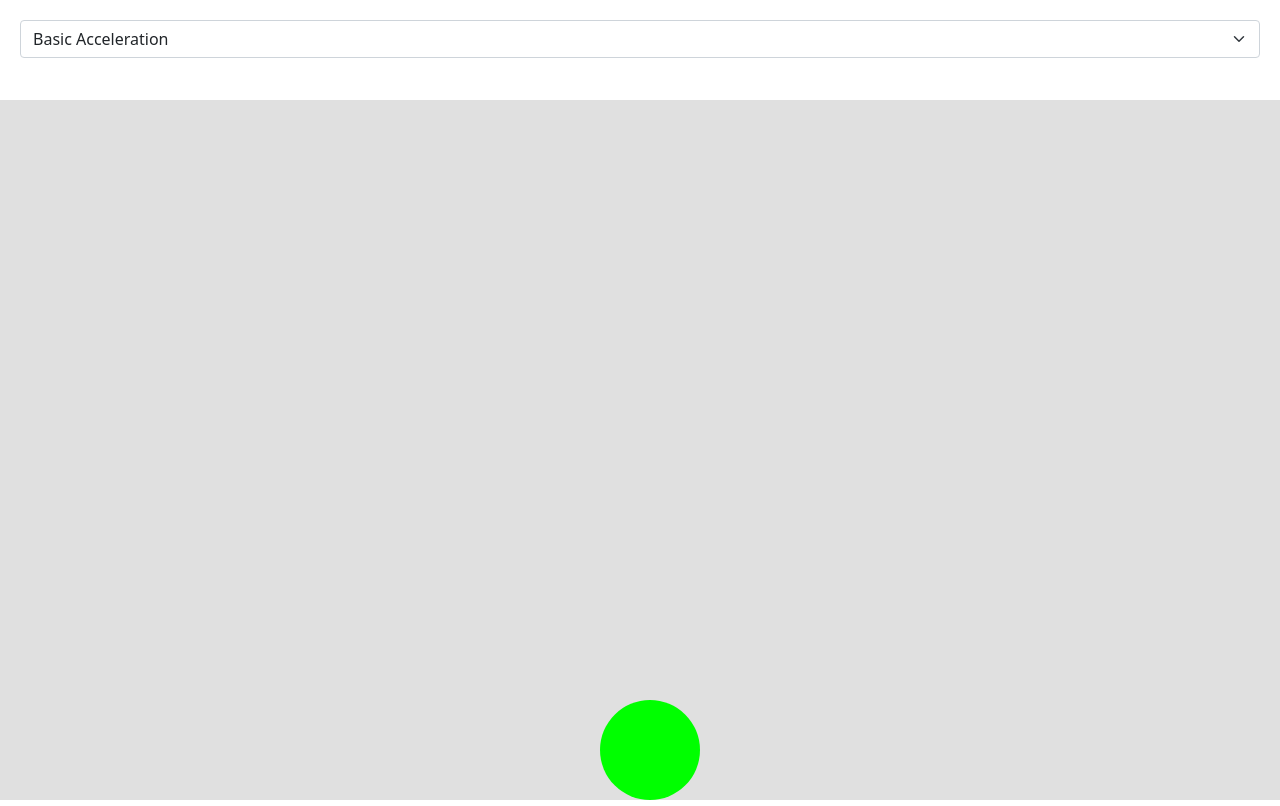
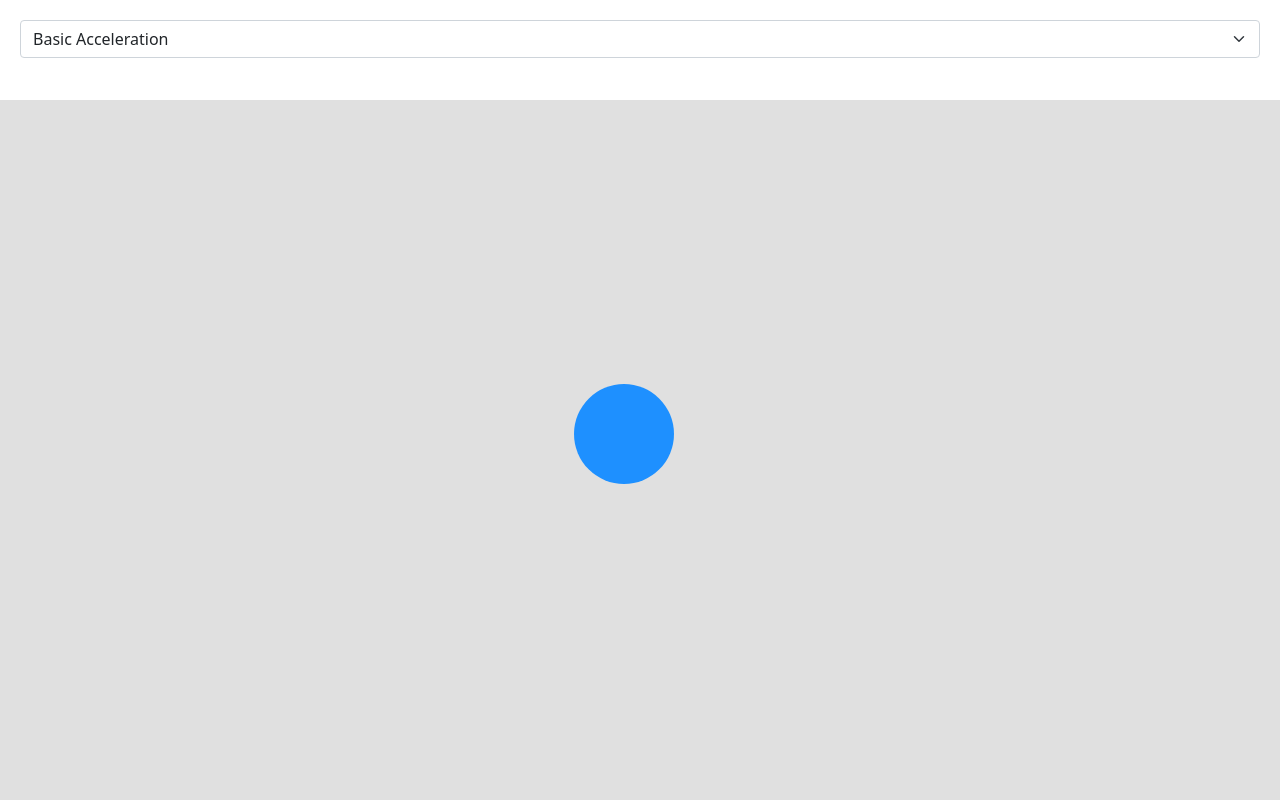
Before and after one commit to ijanzz5621/threejs-tutorial, a website built with Parcel: page src/index-animation-learning.html in a window 1280 px wide. Built offline with nearby package versions, Linux system fonts and the light colour scheme.

Commit message:
Fix animation for bouncing ball

```diff
--- a/src/index-animation-learning.html
+++ b/src/index-animation-learning.html
@@ -26,7 +26,7 @@
 
         </div>
         <div id="content" style="background-color: #E0E0E0; width: 100vw; height:calc(100vh - 100px) !important;">
-            <canvas id="myCanvas"></canvas>
+            <canvas id="animationCanvas"></canvas>
         </div>
 
 
--- a/src/js/animations/basic_acceleration.js
+++ b/src/js/animations/basic_acceleration.js
@@ -1,51 +1,61 @@
 
-const canvas = document.getElementById("myCanvas");
+const canvas = document.getElementById("animationCanvas");
 const ctx = canvas.getContext("2d");
-// var animation = undefined;
 
-const ballRadius = 50;
-const ball = {
-    x: 0 + ballRadius,
-    y: 0 + ballRadius,
-    radius: ballRadius,
-    color: "#00FF00",
-    dx: 2, // Velocity in x direction
-    dy: 2  // Velocity in y direction
+let animationId;
+let ball = {
+  x: 50,
+  y: 50,
+  radius: 50,
+  dx: 4,
+  dy: 4,
+  color: 'dodgerblue'
 };
 
-export function drawBall(ctx) {
+// Set ball to the initial position
+export function resetBallPosition() {
+  ball.x = canvas.width / 2;
+  ball.y = canvas.height / 2;
+}
+
+// Animate the ball on the canvas
+export function animate() {
+  ctx.clearRect(0, 0, canvas.width, canvas.height);
+
+  // Draw the ball
   ctx.beginPath();
   ctx.arc(ball.x, ball.y, ball.radius, 0, Math.PI * 2);
   ctx.fillStyle = ball.color;
   ctx.fill();
   ctx.closePath();
-}
 
-export function resetBall() {
-    ball.x = 0 + ballRadius;
-    ball.y = 0 + ballRadius;
-}
-
-export function ballAnimationUpdate(animation) {
-
-    ctx.clearRect(0, 0, canvas.width, canvas.height);
-    drawBall(ctx); // Draw the ball
-
-    // Update ball position
+  // Move the ball
   ball.x += ball.dx;
   ball.y += ball.dy;
 
-    // Check for wall collisions
+  // Bounce off the walls
   if (ball.x + ball.radius > canvas.width || ball.x - ball.radius < 0) {
-      ball.dx = -ball.dx;
+      ball.dx *= -1;
   }
   if (ball.y + ball.radius > canvas.height || ball.y - ball.radius < 0) {
-      ball.dy = -ball.dy;
+      ball.dy *= -1;
   }
 
-    // // Request the next frame
-    // // if (animation === undefined) {
-    animation = requestAnimationFrame(ballAnimationUpdate);
-    // //}
-    return animation;
+  // Request the next frame
+  animationId = requestAnimationFrame(animate);
 }
+
+export function startAnimation() {
+  cancelAnimationFrame(animationId);
+  resizeCanvas();
+  animate();
+}
+
+function resizeCanvas() {
+  const content = document.getElementById("content");
+  const contentInfo = content.getBoundingClientRect();
+  canvas.width = contentInfo.width;
+  canvas.height = contentInfo.height;
+
+  resetBallPosition();
+}
--- a/src/js/scripts-animation-learning.js
+++ b/src/js/scripts-animation-learning.js
@@ -1,8 +1,8 @@
-import { resetBall, ballAnimationUpdate } from '../js/animations/basic_acceleration.js';
+import { startAnimation as startBallAnimation } from '../js/animations/basic_acceleration.js';
 
+const canvas = document.getElementById("animationCanvas");
+const ctx = canvas.getContext("2d");
 var currentAnimationType = "Basic Acceleration";
-var timeOutFunctionId;
-var animation = undefined;
 
 // Events Listener
 window.addEventListener('resize', onResize);
@@ -13,46 +13,23 @@ document.getElementById('animationType').addEventListener('change', function(eve
     currentAnimationType = selVal;
   }
 
-  refresh();
+  start();
 
 });
 
-// Resize canvas & Animate
-function onResize() {
-
-    // clearTimeOut() resets the setTimeOut() timer
-    // due to this the function in setTimeout() is
-    // fired after we are done resizing
-    clearTimeout(timeOutFunctionId);
-
-    // setTimeout returns the numeric ID which is used by
-    // clearTimeOut to reset the timer
-    timeOutFunctionId = setTimeout(refresh, 500);
-}
-
-function refresh() {
-
-  const content = document.getElementById("content");
-  const contentInfo = content.getBoundingClientRect();
-  canvas.width = contentInfo.width;
-  canvas.height = contentInfo.height;
-
-  ctx.clearRect(0, 0, canvas.width, canvas.height);
-
-  if (animation !== undefined) {
-    window.cancelAnimationFrame(animation);
-  }
-
+function start() {
   if (currentAnimationType === "Basic Acceleration") {
-    resetBall();
-    animation = ballAnimationUpdate(animation);
+    startBallAnimation();
   }
   else {
-    alert("Animation for " + currentAnimationType + " is not available yet");
+    // alert("Animation for " + currentAnimationType + " is not available yet");
+    ctx.clearRect(0, 0, canvas.width, canvas.height);
   }
 }
 
-// Start Here
-const canvas = document.getElementById("myCanvas");
-const ctx = canvas.getContext("2d");
-refresh(); // Initial resize
+function onResize() {
+  start();
+}
+
+// Initial Start
+start();
```
Lines whose indentation alone changed are shown as unchanged.
